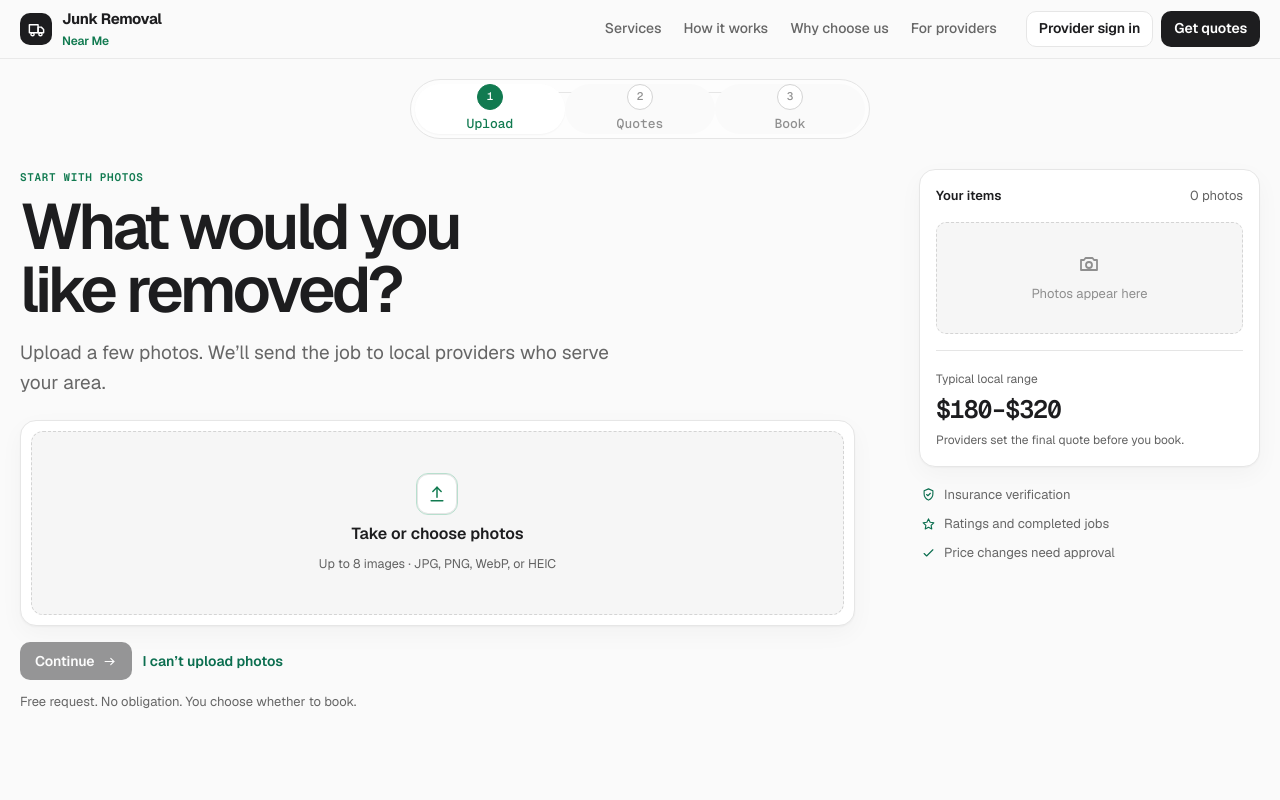
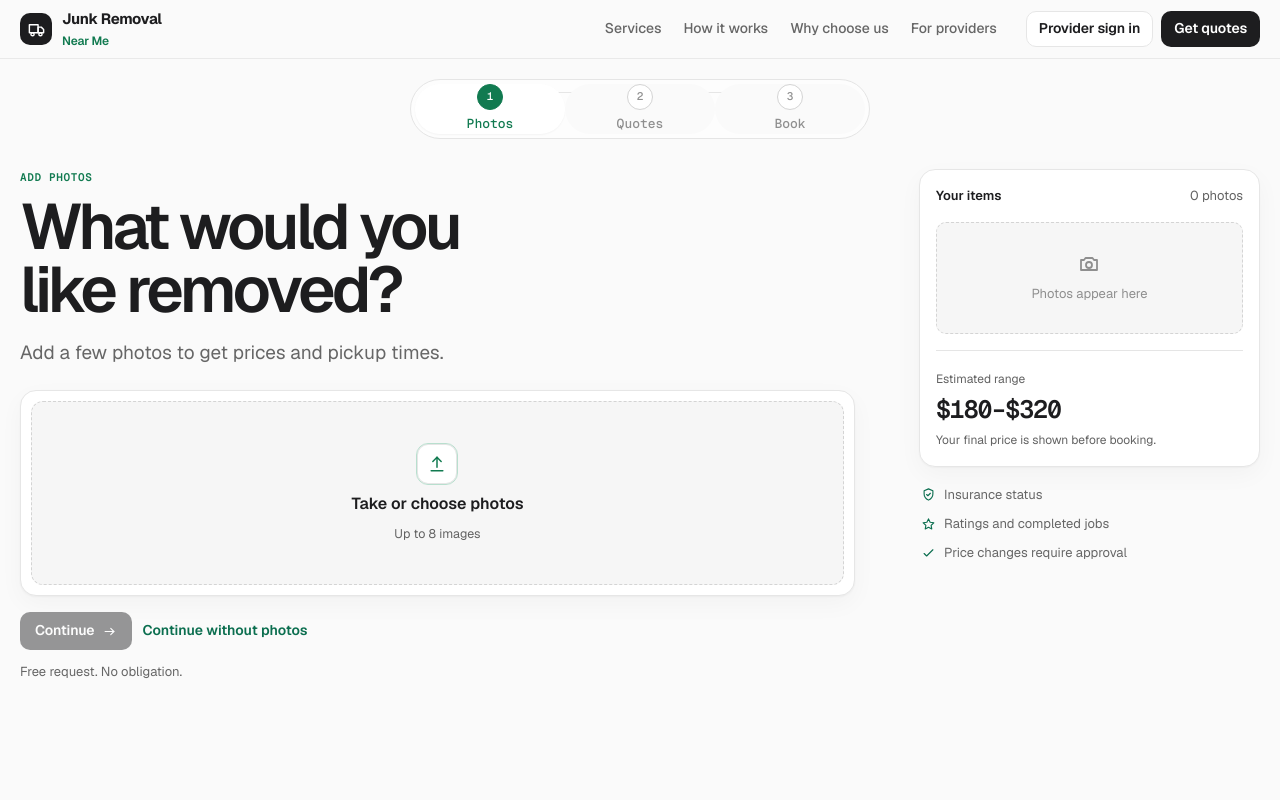
Before and after one commit to skinyanjui/junk-removal-booking, a Next.js app: page / in a window 1280 px wide. Shown: the top 800 px of the page. Built offline with nearby package versions, Linux system fonts and the light colour scheme.

Commit message:
Simplify customer booking copy

```diff
--- a/components/booking-experience.tsx
+++ b/components/booking-experience.tsx
@@ -8,7 +8,7 @@ import { Button, Card, Input, Textarea } from "@/components/ui";
 
 type Step = "upload" | "details" | "sent" | "quotes" | "confirm" | "booked";
 type Photo = { name: string; url: string };
-type SortOption = "Best match" | "Lowest price" | "Soonest pickup" | "Highest rated";
+type SortOption = "Recommended" | "Lowest price" | "Soonest pickup" | "Highest rated";
 
 const locations = ["Outside or curbside", "Garage", "Inside", "Other"];
 const paymentMethods = ["Card", "Apple Pay", "Google Pay"];
@@ -25,9 +25,9 @@ export function BookingExperience() {
   const [name, setName] = useState("");
   const [phone, setPhone] = useState("");
   const [paymentMethod, setPaymentMethod] = useState("Card");
-  const [statusText, setStatusText] = useState("Finding eligible providers…");
+  const [statusText, setStatusText] = useState("Quotes are on the way");
   const [quotesReady, setQuotesReady] = useState(false);
-  const [sort, setSort] = useState<SortOption>("Best match");
+  const [sort, setSort] = useState<SortOption>("Recommended");
   const [notice, setNotice] = useState("");
   const fileRef = useRef<HTMLInputElement>(null);
   const photosRef = useRef<Photo[]>([]);
@@ -69,7 +69,7 @@ export function BookingExperience() {
   function sendRequest() {
     setStep("sent");
     setQuotesReady(false);
-    setStatusText("5 providers notified · 2 reviewing");
+    setStatusText("Quotes are on the way");
     window.setTimeout(() => {
       setStatusText("3 quotes are ready");
       setQuotesReady(true);
@@ -93,7 +93,7 @@ export function BookingExperience() {
   return (
     <section className="booking-shell" aria-live="polite">
       <div className="progress" aria-label={`Booking stage ${progress} of 3`}>
-        {["Upload", "Quotes", "Book"].map((label, index) => (
+        {["Photos", "Quotes", "Book"].map((label, index) => (
           <span key={label} className={progress >= index + 1 ? "active" : ""}>
             <i>{progress > index + 1 ? <CheckIcon /> : index + 1}</i>{label}
           </span>
@@ -105,15 +105,15 @@ export function BookingExperience() {
       {step === "upload" && (
         <div className="booking-grid">
           <div>
-            <p className="eyebrow">Start with photos</p>
+            <p className="eyebrow">Add photos</p>
             <h1>What would you like removed?</h1>
-            <p className="lede">Upload a few photos. We’ll send the job to local providers who serve your area.</p>
+            <p className="lede">Add a few photos to get prices and pickup times.</p>
             <Card className="upload-card">
               <input ref={fileRef} className="sr-only" id="photos" type="file" accept="image/*" multiple capture="environment" onChange={(event) => handleFiles(event.target.files)} />
               <button type="button" className="drop-zone" onClick={() => fileRef.current?.click()} onDragOver={(event) => event.preventDefault()} onDrop={(event) => { event.preventDefault(); handleFiles(event.dataTransfer.files); }}>
                 <span className="upload-icon" aria-hidden="true">{photos.length ? <ImageIcon /> : <UploadIcon />}</span>
                 <b>{photos.length ? "Add more photos" : "Take or choose photos"}</b>
-                <small>Up to 8 images · JPG, PNG, WebP, or HEIC</small>
+                <small>Up to 8 images</small>
               </button>
               {photos.length > 0 && (
                 <div className="photo-grid">
@@ -129,9 +129,9 @@ export function BookingExperience() {
             </Card>
             <div className="action-row">
               <Button disabled={!photos.length} onClick={() => setStep("details")}>Continue <ArrowRightIcon /></Button>
-              <button type="button" className="text-link" onClick={() => setStep("details")}>I can’t upload photos</button>
+              <button type="button" className="text-link" onClick={() => setStep("details")}>Continue without photos</button>
             </div>
-            <p className="reassurance">Free request. No obligation. You choose whether to book.</p>
+            <p className="reassurance">Free request. No obligation.</p>
           </div>
           <BookingAside photos={photos} />
         </div>
@@ -140,17 +140,17 @@ export function BookingExperience() {
       {step === "details" && (
         <div className="booking-grid">
           <div>
-            <button type="button" className="back-link" onClick={() => setStep("upload")}>← Back to photos</button>
-            <p className="eyebrow">Location and access</p>
+            <button type="button" className="back-link" onClick={() => setStep("upload")}>← Back</button>
+            <p className="eyebrow">Pickup details</p>
             <h1>Where should we pick this up?</h1>
-            <p className="lede">Confirm the address and tell us only what affects access.</p>
+            <p className="lede">Add the address and any access details.</p>
             <div className="form-stack">
               <label>Pickup address<div className="input-with-icon"><MapPinIcon /><Input value={address} onChange={(event) => setAddress(event.target.value)} autoComplete="street-address" /></div></label>
               <fieldset><legend>Where are the items?</legend><div className="choice-grid">{locations.map((item) => <button type="button" key={item} className={location === item ? "choice selected" : "choice"} onClick={() => setLocation(item)}>{item}</button>)}</div></fieldset>
               {location === "Inside" && <fieldset><legend>Are there stairs?</legend><div className="choice-grid three">{["No", "Yes", "Elevator available"].map((item) => <button type="button" key={item} className={stairs === item ? "choice selected" : "choice"} onClick={() => setStairs(item)}>{item}</button>)}</div></fieldset>}
-              <label>Anything important we should know?<Textarea value={notes} onChange={(event) => setNotes(event.target.value)} placeholder="Gate code, parking instructions, heavy items, or access details" /></label>
-              <Button disabled={address.trim().length < 8} onClick={sendRequest}>Request local quotes <ArrowRightIcon /></Button>
-              <p className="reassurance">We’ll send your request only to providers serving this ZIP code.</p>
+              <label>Anything else?<Textarea value={notes} onChange={(event) => setNotes(event.target.value)} placeholder="Gate code, parking, heavy items, or other details" /></label>
+              <Button disabled={address.trim().length < 8} onClick={sendRequest}>Get quotes <ArrowRightIcon /></Button>
+              <p className="reassurance">Free request. No obligation.</p>
             </div>
           </div>
           <BookingAside photos={photos} />
@@ -160,24 +160,24 @@ export function BookingExperience() {
       {step === "sent" && (
         <div className="center-panel">
           <span className="success-mark"><CheckIcon /></span>
-          <p className="eyebrow">Request JR-1042</p>
-          <h1>Your request is out to local providers.</h1>
-          <p className="lede">We’re notifying providers who serve your ZIP code and handle this type of job.</p>
+          <p className="eyebrow">Request received</p>
+          <h1>Your quotes are coming.</h1>
+          <p className="lede">We’ll let you know when they are ready.</p>
           <Card className="status-card">
-            <div className="timeline"><span className="done">Request sent</span><span className="done">Providers reviewing</span><span className={quotesReady ? "done" : ""}>Quotes arriving</span></div>
+            <div className="timeline"><span className="done">Request sent</span><span className={quotesReady ? "done" : ""}>Quotes arriving</span><span className={quotesReady ? "done" : ""}>Ready to compare</span></div>
             <b>{statusText}</b>
           </Card>
-          <label className="contact-field">Where should we send your quotes?<Input value={contact} onChange={(event) => setContact(event.target.value)} placeholder="Mobile number or email" /></label>
-          <Button disabled={!quotesReady || contact.trim().length < 5} onClick={() => setStep("quotes")}>{quotesReady ? "View quotes" : "Waiting for quotes…"}</Button>
-          <div className="secondary-actions"><button type="button" onClick={() => setStep("upload")}>Add another photo</button><button type="button" onClick={() => setStep("details")}>Edit request</button><button type="button" onClick={resetRequest}>Cancel request</button></div>
+          <label className="contact-field">Send my quotes to<Input value={contact} onChange={(event) => setContact(event.target.value)} placeholder="Mobile number or email" /></label>
+          <Button disabled={!quotesReady || contact.trim().length < 5} onClick={() => setStep("quotes")}>{quotesReady ? "View quotes" : "Quotes are coming…"}</Button>
+          <div className="secondary-actions"><button type="button" onClick={() => setStep("upload")}>Add photo</button><button type="button" onClick={() => setStep("details")}>Edit</button><button type="button" onClick={resetRequest}>Cancel</button></div>
         </div>
       )}
 
       {step === "quotes" && (
         <div className="quotes-panel">
-          <div className="section-heading"><div><p className="eyebrow">3 verified matches</p><h1>Compare price, pickup time, and trust.</h1></div><label className="sort-control">Sort<select value={sort} onChange={(event) => setSort(event.target.value as SortOption)} aria-label="Sort quotes" className="select"><option>Best match</option><option>Lowest price</option><option>Soonest pickup</option><option>Highest rated</option></select></label></div>
+          <div className="section-heading"><div><p className="eyebrow">3 quotes</p><h1>Choose the price and pickup time that work for you.</h1></div><label className="sort-control">Sort<select value={sort} onChange={(event) => setSort(event.target.value as SortOption)} aria-label="Sort quotes" className="select"><option>Recommended</option><option>Lowest price</option><option>Soonest pickup</option><option>Highest rated</option></select></label></div>
           <div className="quote-grid">{sortedQuotes.map((quote) => <QuoteCard key={quote.id} quote={quote} onChoose={() => { setSelectedQuote(quote); setStep("confirm"); }} />)}</div>
-          <p className="quotes-footnote">All quotes include labor, loading, hauling, and disposal unless a provider clearly states otherwise.</p>
+          <p className="quotes-footnote">Prices include labor, loading, hauling, and disposal unless noted.</p>
         </div>
       )}
 
@@ -185,16 +185,15 @@ export function BookingExperience() {
         <div className="booking-grid narrow-grid">
           <div>
             <button type="button" className="back-link" onClick={() => setStep("quotes")}>← Back to quotes</button>
-            <p className="eyebrow">Final step</p>
+            <p className="eyebrow">Confirm</p>
             <h1>Confirm your pickup</h1>
-            <Card className="summary-card"><div><small>Provider</small><b>{selectedQuote.provider}</b></div><div><small>Pickup</small><b>{selectedQuote.window}</b></div><div><small>Total authorization</small><b className="mono-value">{formatCurrency(selectedQuote.total)}</b></div><div><small>Address</small><b>{address}</b></div></Card>
+            <Card className="summary-card"><div><small>Provider</small><b>{selectedQuote.provider}</b></div><div><small>Pickup</small><b>{selectedQuote.window}</b></div><div><small>Total</small><b className="mono-value">{formatCurrency(selectedQuote.total)}</b></div><div><small>Address</small><b>{address}</b></div></Card>
             <div className="form-stack">
               <label>Name<Input value={name} onChange={(event) => setName(event.target.value)} autoComplete="name" /></label>
               <label>Mobile number<Input value={phone} onChange={(event) => setPhone(event.target.value)} inputMode="tel" autoComplete="tel" /></label>
               <fieldset><legend>Payment method</legend><div className="choice-grid three">{paymentMethods.map((method) => <button type="button" key={method} className={paymentMethod === method ? "choice selected" : "choice"} onClick={() => setPaymentMethod(method)}>{method}</button>)}</div></fieldset>
-              <div className="authorization">You authorize up to <b>{formatCurrency(selectedQuote.total)}</b>. Any increase requires your approval.</div>
+              <div className="authorization">You approve <b>{formatCurrency(selectedQuote.total)}</b>. Any change requires your approval.</div>
               <Button disabled={!name.trim() || phone.trim().length < 7} onClick={() => setStep("booked")}>Book pickup <ArrowRightIcon /></Button>
-              <p className="reassurance">You will not be charged more unless you approve a price change.</p>
             </div>
           </div>
           <BookingAside photos={photos} />
@@ -204,12 +203,12 @@ export function BookingExperience() {
       {step === "booked" && selectedQuote && (
         <div className="center-panel">
           <span className="success-mark"><CheckIcon /></span>
-          <p className="eyebrow">Booking JR-1042</p>
+          <p className="eyebrow">Confirmed</p>
           <h1>Your pickup is booked.</h1>
           <p className="lede">{selectedQuote.provider} will arrive {selectedQuote.window.toLowerCase()}.</p>
-          <Card className="status-card booking-receipt"><b className="mono-value">{formatCurrency(selectedQuote.total)} confirmed</b><span>{address}</span><span>{paymentMethod} authorization · Text updates enabled for {phone}</span></Card>
+          <Card className="status-card booking-receipt"><b className="mono-value">{formatCurrency(selectedQuote.total)}</b><span>{address}</span><span>{paymentMethod} · Updates sent to {phone}</span></Card>
           <Button onClick={resetRequest}>Book another pickup</Button>
-          <div className="secondary-actions"><button type="button" onClick={() => showNotice("Messaging opens after the provider accepts the booking.")}>Message provider</button><button type="button" onClick={() => setStep("details")}>Change pickup</button><button type="button" onClick={() => { resetRequest(); showNotice("Booking cancelled. No charge was made."); }}>Cancel booking</button></div>
+          <div className="secondary-actions"><button type="button" onClick={() => showNotice("Messaging will be available shortly.")}>Message provider</button><button type="button" onClick={() => setStep("details")}>Change pickup</button><button type="button" onClick={() => { resetRequest(); showNotice("Booking cancelled. No charge was made."); }}>Cancel booking</button></div>
         </div>
       )}
     </section>
@@ -222,9 +221,9 @@ function BookingAside({ photos }: { photos: Photo[] }) {
       <Card>
         <div className="aside-head"><b>Your items</b><span>{photos.length} photos</span></div>
         {photos.length ? <div className="aside-photos">{photos.slice(0, 4).map((photo, index) => <img key={`${photo.name}-${index}`} src={photo.url} alt="" />)}</div> : <div className="empty-preview"><CameraIcon /><span>Photos appear here</span></div>}
-        <div className="estimate"><small>Typical local range</small><strong>$180–$320</strong><p>Providers set the final quote before you book.</p></div>
+        <div className="estimate"><small>Estimated range</small><strong>$180–$320</strong><p>Your final price is shown before booking.</p></div>
       </Card>
-      <div className="trust-list" id="trust"><span><ShieldCheckIcon /> Insurance verification</span><span><StarIcon /> Ratings and completed jobs</span><span><CheckIcon /> Price changes need approval</span></div>
+      <div className="trust-list" id="trust"><span><ShieldCheckIcon /> Insurance status</span><span><StarIcon /> Ratings and completed jobs</span><span><CheckIcon /> Price changes require approval</span></div>
     </aside>
   );
 }
@@ -236,10 +235,10 @@ function QuoteCard({ quote, onChoose }: { quote: Quote; onChoose: () => void })
       {quote.label && <span className="recommendation">{quote.label}</span>}
       <div className="quote-header"><strong className="quote-price">{formatCurrency(quote.total)}</strong><span>total</span></div>
       <b className="quote-window"><ClockIcon /> {quote.window}</b>
-      <div className="provider-block"><h2>{quote.provider}</h2><p><StarIcon /> {quote.rating} · {quote.completedJobs} completed jobs</p><span><ShieldCheckIcon /> {quote.verified ? "Insurance verified" : "Verification pending"}</span></div>
+      <div className="provider-block"><h2>{quote.provider}</h2><p><StarIcon /> {quote.rating} · {quote.completedJobs} completed jobs</p><span><ShieldCheckIcon /> {quote.verified ? "Insurance verified" : "Insurance status unavailable"}</span></div>
       <div className="included"><small>Included</small><p>{quote.included.join(" · ")}</p></div>
-      {open && <div className="quote-details"><p>Free cancellation up to two hours before pickup.</p><p>Additional work requires a customer-approved price update.</p></div>}
-      <Button onClick={onChoose}>Choose this provider <ArrowRightIcon /></Button>
+      {open && <div className="quote-details"><p>Free cancellation up to two hours before pickup.</p><p>Any price change requires your approval.</p></div>}
+      <Button onClick={onChoose}>Choose <ArrowRightIcon /></Button>
       <button type="button" className="text-link" onClick={() => setOpen((value) => !value)}>{open ? "Hide details" : "View details"}</button>
     </Card>
   );
```
